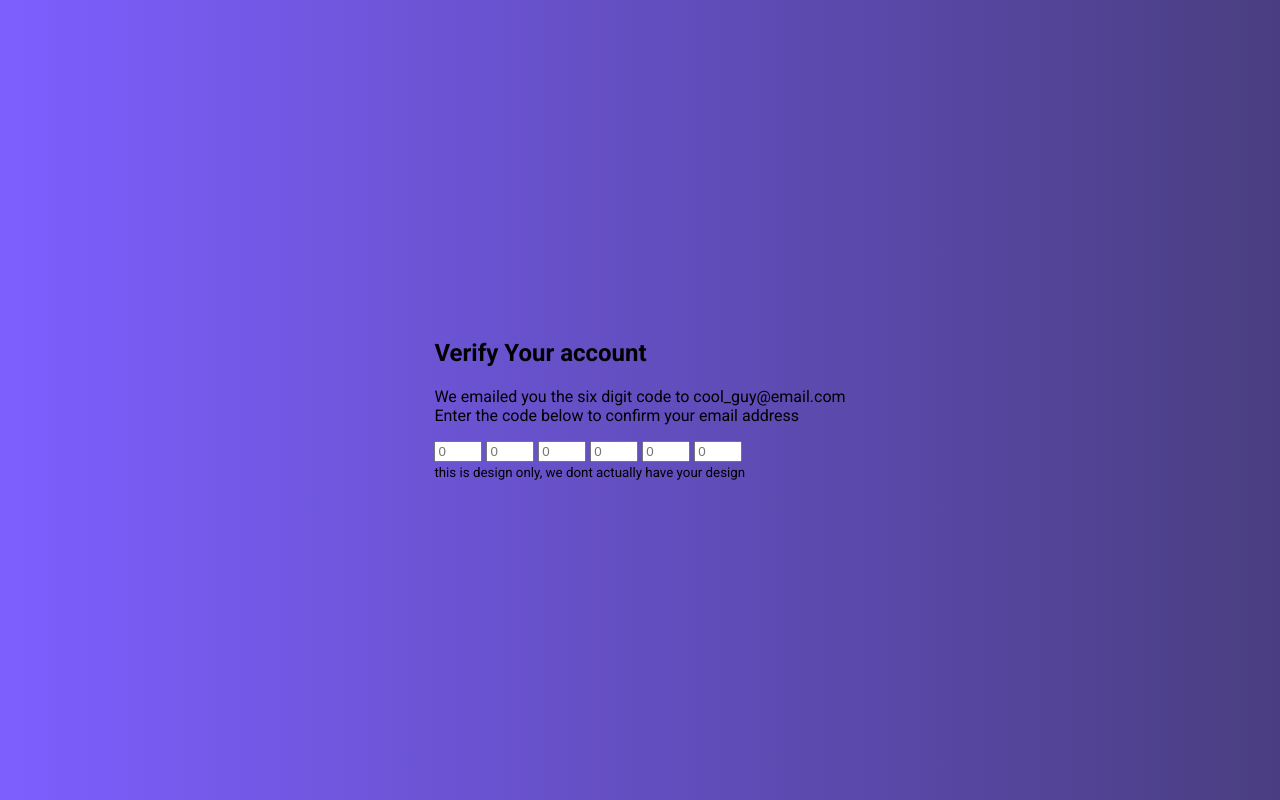
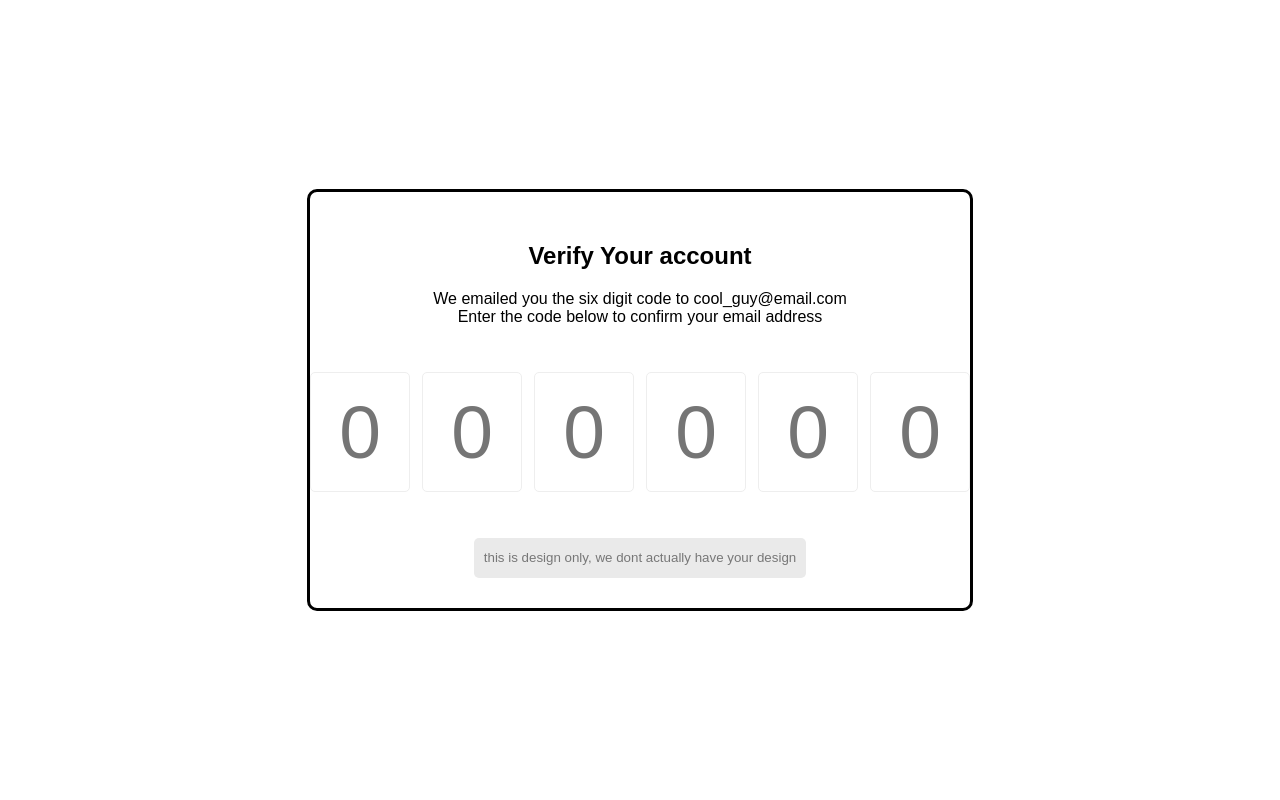
Before and after one commit to solonkonora/Day-21, a plain HTML site: page index.html in a window 1280 px wide. Drawn offline with Linux system fonts and the light colour scheme; a web font is replaced by a local one.

Commit message:
add style

```diff
--- a/style.css
+++ b/style.css
@@ -1,12 +1,12 @@
-@import url("https://fonts.googleapis.com/css2?family=Roboto:wght@400;700&display=swap");
+@import url("https://fonts.googleapis.com/css2?family=Muli:wght@300;700&display=swap");
 
 * {
   box-sizing: border-box;
 }
 
 body {
-  background-image: linear-gradient(90deg, #7d5fff, #4a3e81);
-  font-family: Roboto, sans-serif;
+  background-image: #fbfcfe;
+  font-family: Muli, sans-serif;
   display: flex;
   flex-direction: column;
   align-items: center;
@@ -16,43 +16,63 @@ body {
   margin: 0;
 }
 
-.search {
-  position: relative;
-  height: 50px;
+.container {
+  background-color: #fff;
+  border: 3px solid #000;
+  border-radius: 10px;
+  padding: 30px;
+  max-width: 1000px;
+  text-align: center;
 }
 
-.search .input {
-  background-color: #fff;
-  border: 0;
-  font-size: 18px;
-  padding: 15px;
-  height: 50px;
-  width: 50px;
-  transition: width 0.3s ease;
+.code-container {
+  display: flex;
+  align-items: center;
+  justify-content: center;
+  margin: 40px 0;
 }
 
-.btn {
-  background-color: #fff;
-  border: 0;
-  cursor: pointer;
-  font-size: 24px;
-  position: absolute;
-  top: 0;
-  left: 0;
-  height: 50px;
-  width: 50px;
-  transition: width 0.3s ease;
+.code {
+  border-radius: 5px;
+  font-size: 75px;
+  height: 120px;
+  width: 100px;
+  border: 1px solid #eee;
+  margin: 1%;
+  text-align: center;
+  font-weight: 300;
+  -moz-appearance: textfield;
 }
 
-.btn:focus,
-.input:focus {
-  outline: none;
+.code::-webkit-outer-spin-button,
+.code::-webkit-inner-spin-button {
+  -webkit-appearance: none;
+  margin: 0;
 }
 
-.search.active .input {
-  width: 200px;
+code:valid {
+  border-color: #3498db;
+  box-shadow: 0, 10px, 10px, -5px #0040;
 }
 
-.search.active .btn {
-  transform: translateX(198px);
+.info {
+  background-color: #eaeaea;
+  display: inline-block;
+  padding: 10px;
+  line-height: 20px;
+  max-width: 400px;
+  color: #777;
+  border-radius: 5px;
 }
+
+@media (max-width: 600px) {
+  .code-container {
+    flex-wrap: wrap;
+  }
+
+  .code {
+    font-size: 60px;
+    height: 80px;
+    max-width: 70px;
+  }
+}
```
